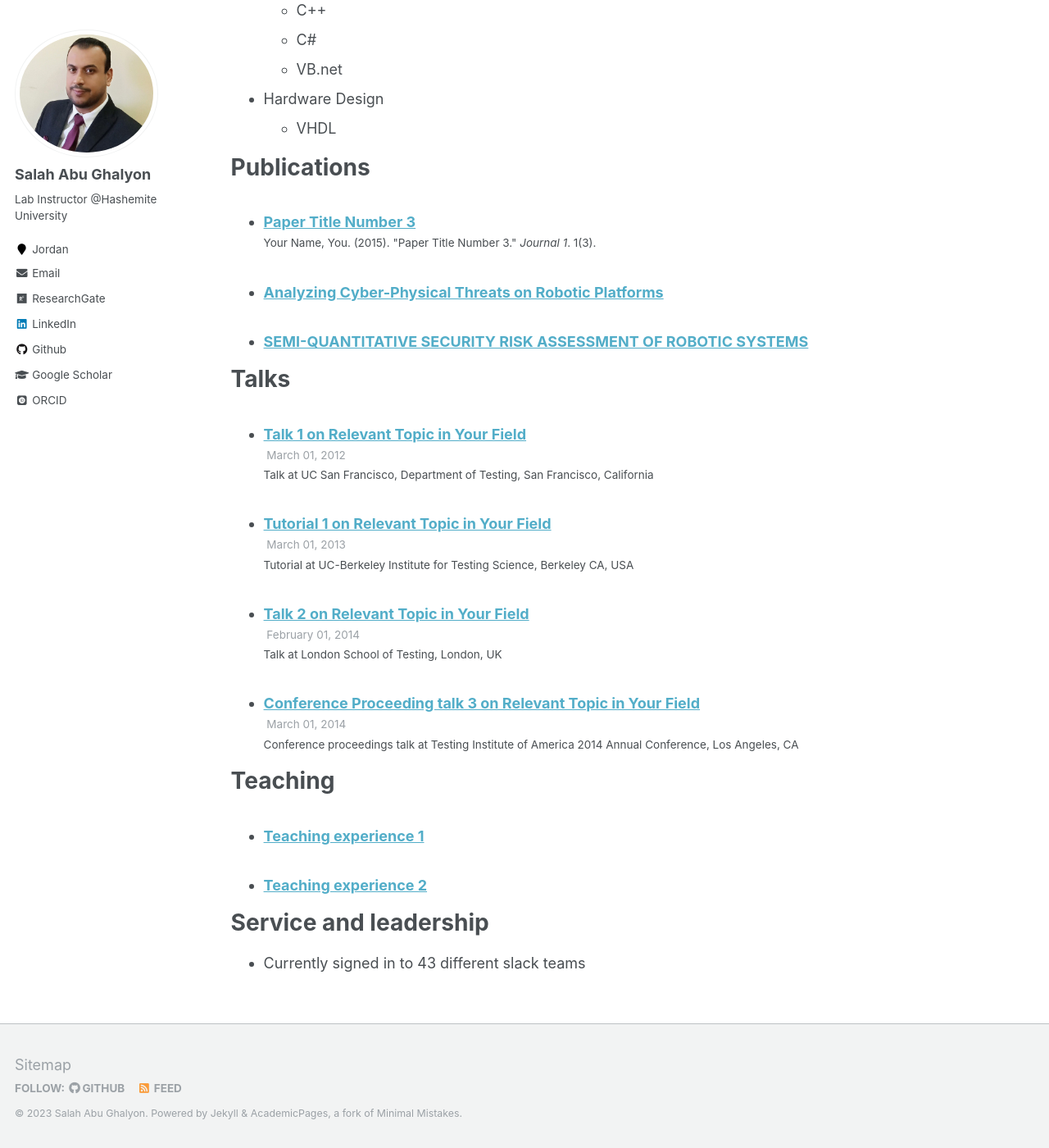
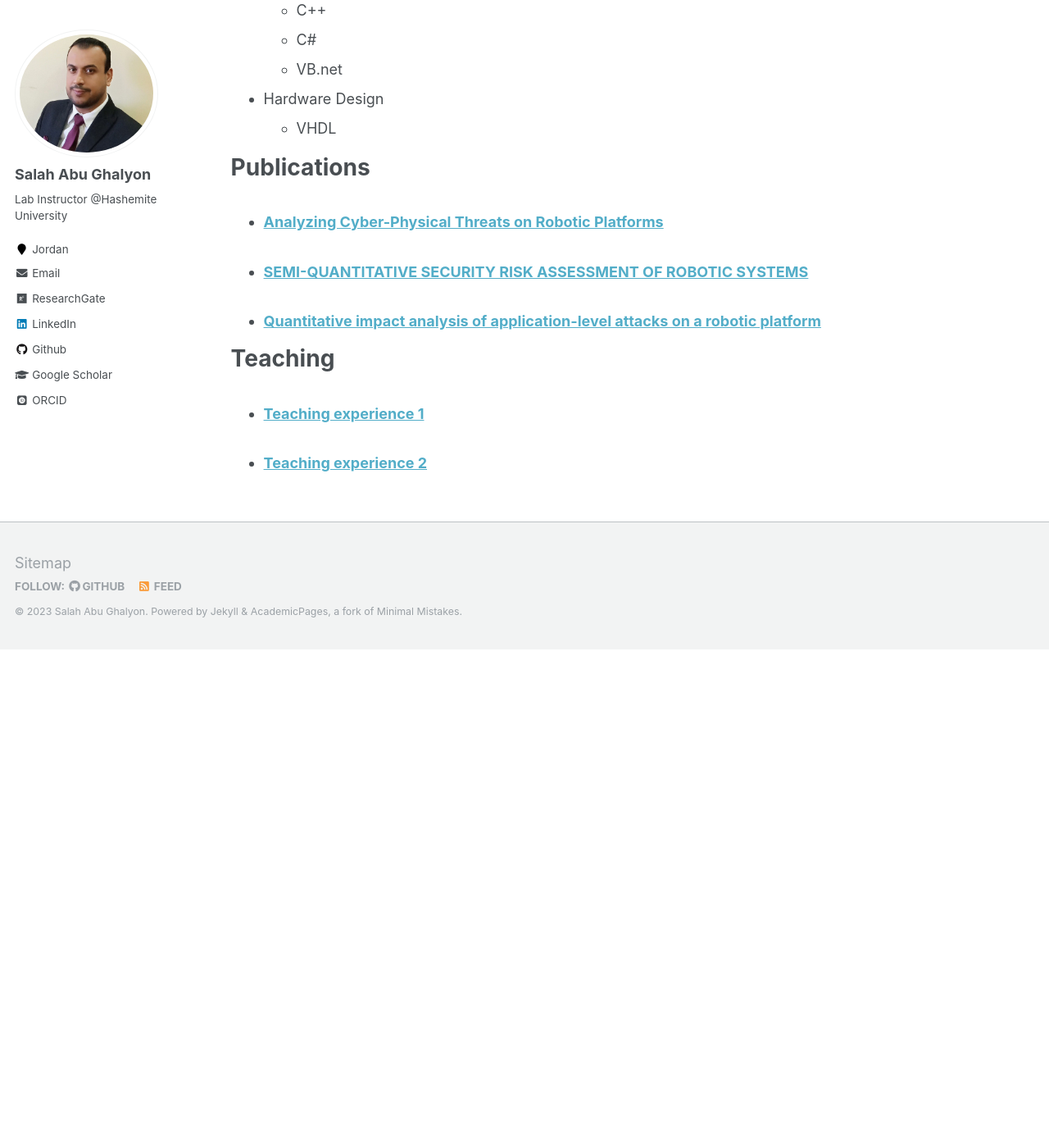
Before and after one commit to salahghalyon/salahghalyon.github.io, a Jekyll site: the page built from _pages/cv.md, in a window 1280 px wide and 1400 px high, scrolled down 920 px. Shown: the whole window at 82% size. Built offline with Jekyll 4.4.1, drawn with Linux system fonts in a browser that asks for light colours; some web fonts are replaced; after the commit the page ends 1712 px from its top, so only the background shows below that.

Commit message:
last paper and update cv

```diff
--- a/_pages/cv.md
+++ b/_pages/cv.md
@@ -49,18 +49,9 @@ Publications
     {% include archive-single-cv.html %}
   {% endfor %}</ul>
 
-Talks
-======
-  <ul>{% for post in site.talks %}
-    {% include archive-single-talk-cv.html %}
-  {% endfor %}</ul>
 
 Teaching
 ======
   <ul>{% for post in site.teaching %}
     {% include archive-single-cv.html %}
   {% endfor %}</ul>
-
-Service and leadership
-======
-* Currently signed in to 43 different slack teams
--- a/_publications/2015-10-01-paper-title-number-3.md
+++ /dev/null
@@ -1,15 +0,0 @@
----
-title: "Paper Title Number 3"
-collection: publications
-permalink: /publication/2015-10-01-paper-title-number-3
-excerpt: 'This paper is about the number 3. The number 4 is left for future work.'
-date: 2015-10-01
-venue: 'Journal 1'
-paperurl: 'http://academicpages.github.io/files/paper3.pdf'
-citation: 'Your Name, You. (2015). &quot;Paper Title Number 3.&quot; <i>Journal 1</i>. 1(3).'
----
-This paper is about the number 3. The number 4 is left for future work.
-
-[Download paper here](http://academicpages.github.io/files/paper3.pdf)
-
-Recommended citation: Your Name, You. (2015). "Paper Title Number 3." <i>Journal 1</i>. 1(3).
--- /dev/null
+++ b/_publications/2022-05-30-Quantitative-impact-analysis-of-application-level-attacks-on-a-robotic-platform.md
@@ -0,0 +1,16 @@
+---
+title: "Quantitative impact analysis of application-level attacks on a robotic platform"
+collection: publications
+permalink: /publication/2022-05-30-Quantitative-impact-analysis-of-application-level-attacks-on-a-robotic-platform
+excerpt: 'Quantitative impact analysis of application-level attacks on a robotic platform'
+date: 2022-05-30
+venue: 'International Journal of Electronic Security and Digital Forensics'
+paperurl: 'http://salahghalyon.github.io/files/paper3.pdf'
+---
+
+[Download paper here](http://salahghalyon.github.io/files/paper3.pdf)
+
+Recommended citation: K. M. Ahmad Yousef,A. AlMajali,B. J. Mohd, S. A. Ghalyon,  "Quantitative impact analysis of application-level attacks on a robotic platform" .&quot; <i>International Journal of Electronic Security and Digital Forensics Vol. 14, ISSUE. 4, 2022</i>.
+
+
+ABSTRACT:Robots are important examples of cyberphysical systems. Typically, robots are battery powered, which are a potential target for cyber-physical attacks to drain batteries and reduce their lifespan. When the battery is drained, the robot is not available and results in denial-of-service. Hence, robotic security and operation duration are fundamental requirements. The main objective of this paper is to provide an impact-based quantitative security risk assessment of three application level attacks targeting a well-known mobile robot platform that is called the PeopleBot™. The novelty of our work is that we successfully drained a fully-charged robot battery using application level attacks that include exhausting the computing resources of the robot. The attacks cause a reduction in the robot availability time. The average availability time from the performed attacks was reduced by 11.78%. We followed the adversarial risk assessment template provided in NIST. Finally, some mitigation strategies for the performed attacks were suggested.
```
